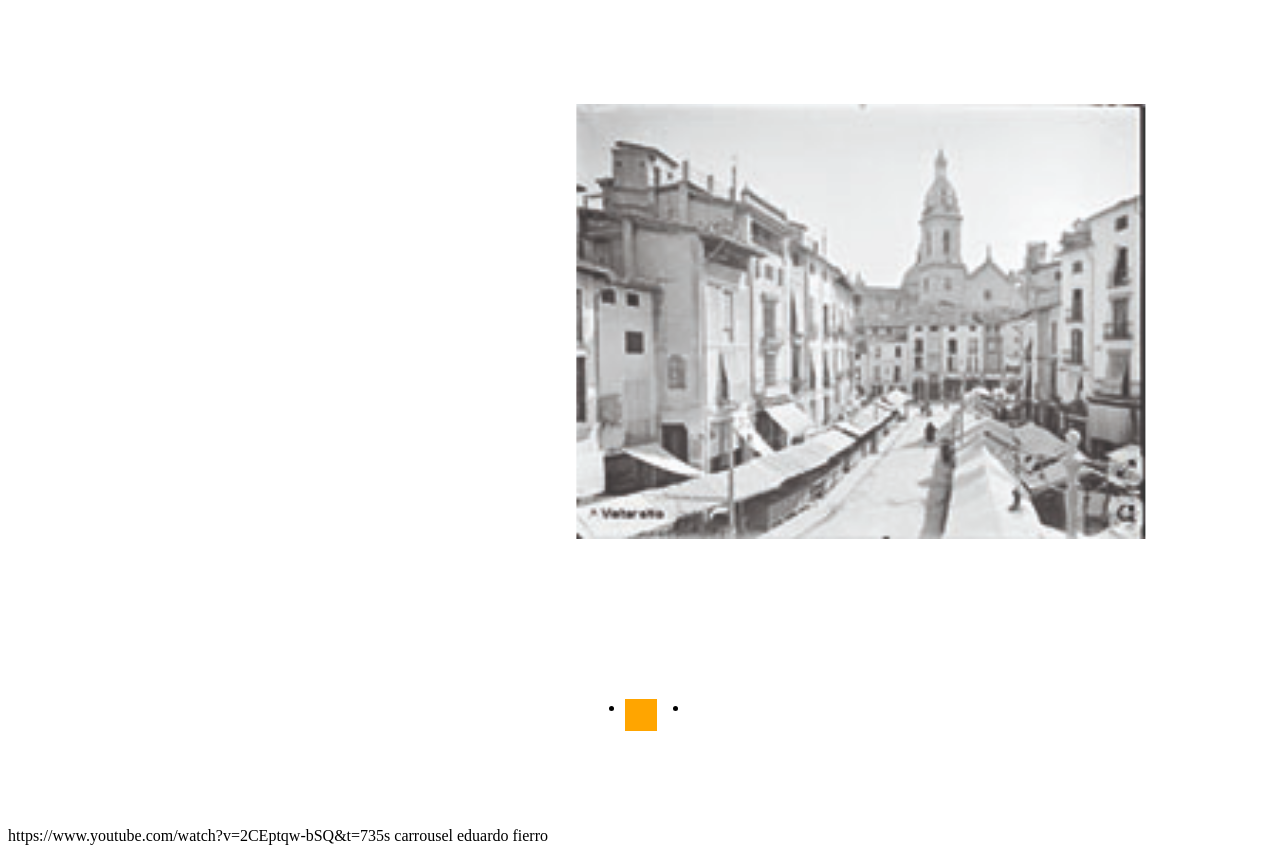
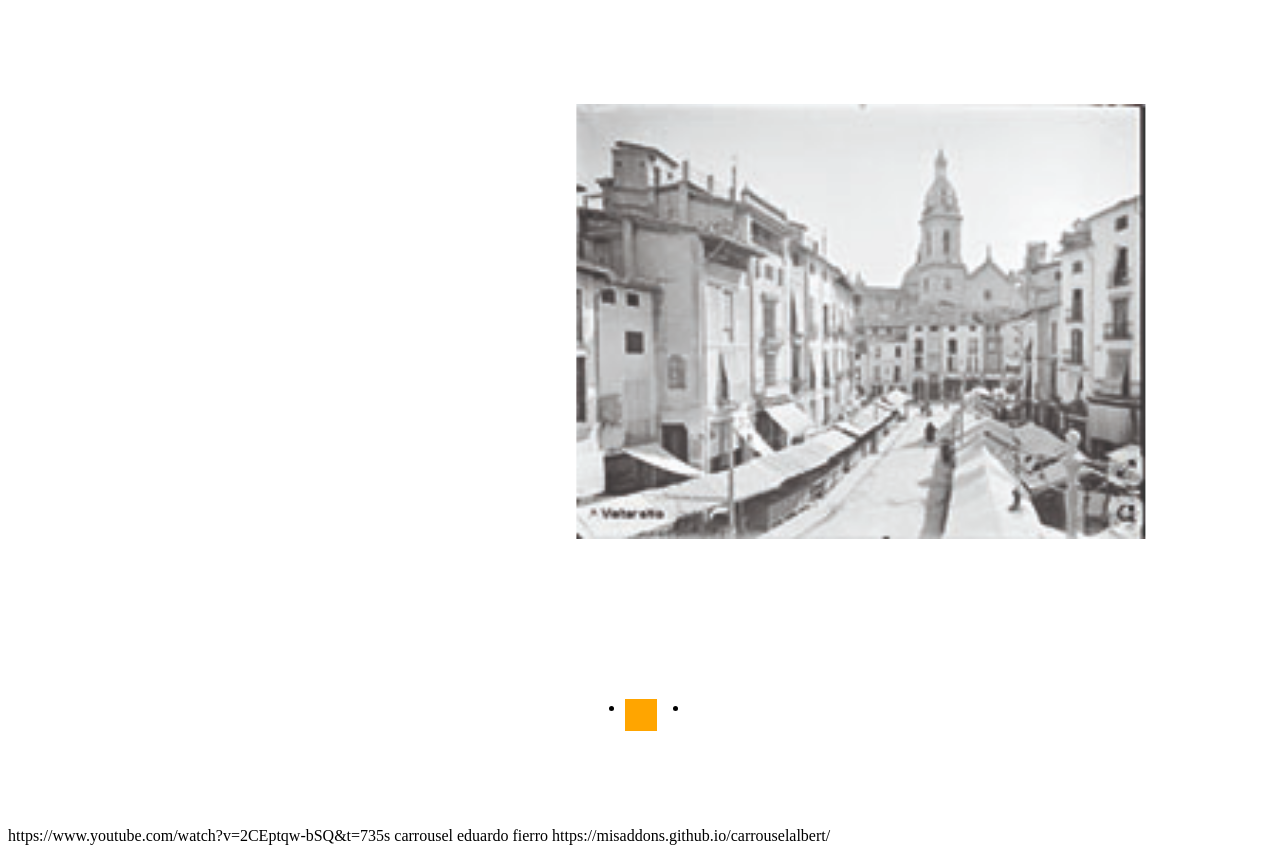
Before and after one commit to MISADDONS/carrouselalbert, a plain HTML site: page index.html in a window 1280 px wide. Shown: the top 853 px of the page. Drawn offline with Linux system fonts and the light colour scheme.

Commit message:
rectificado 8 enero

```diff
--- a/carrousel.html
+++ b/index.html
@@ -26,4 +26,6 @@
 
 https://www.youtube.com/watch?v=2CEptqw-bSQ&t=735s
 carrousel eduardo fierro
+
+https://misaddons.github.io/carrouselalbert/
 </html>
```
